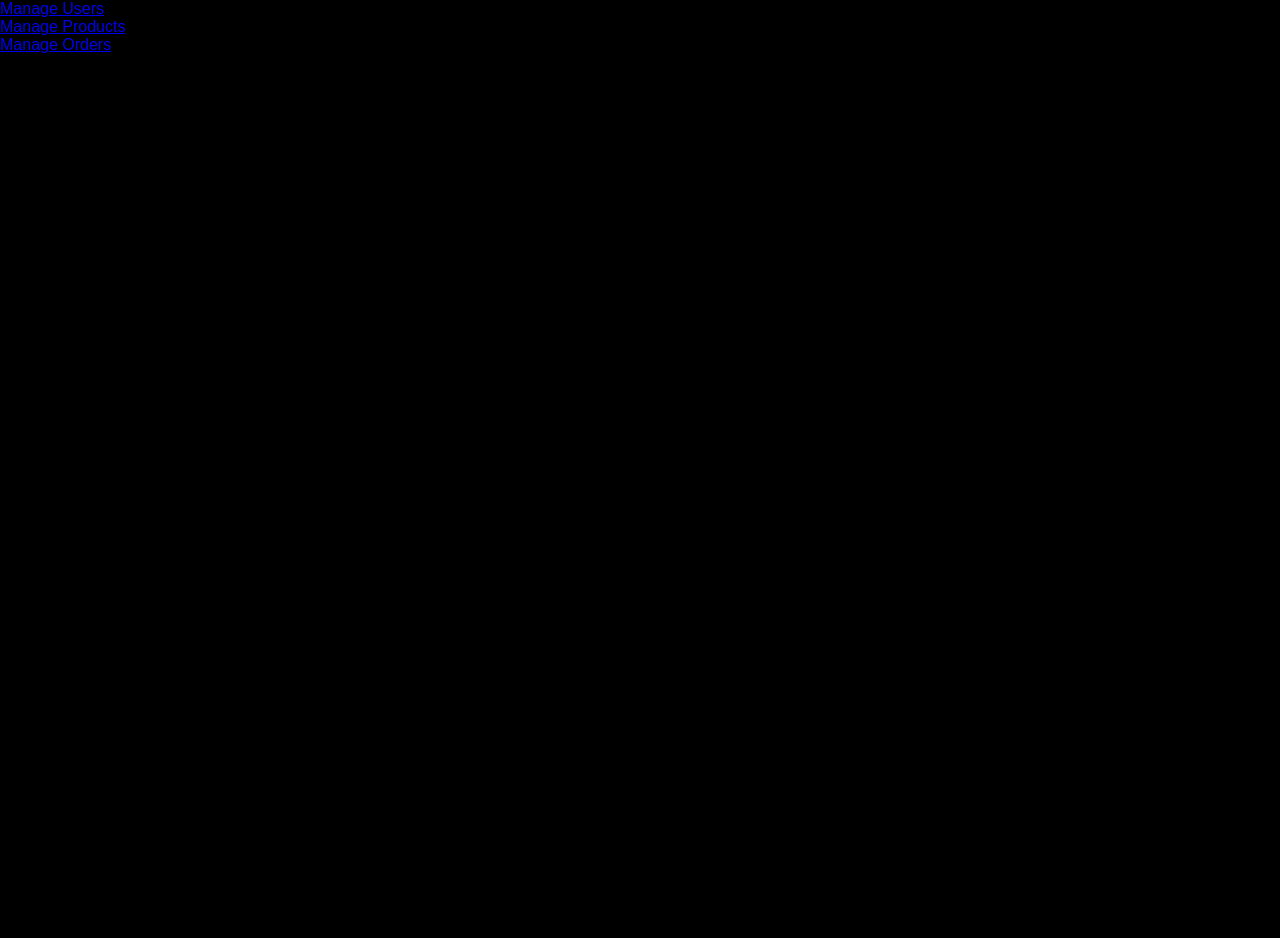
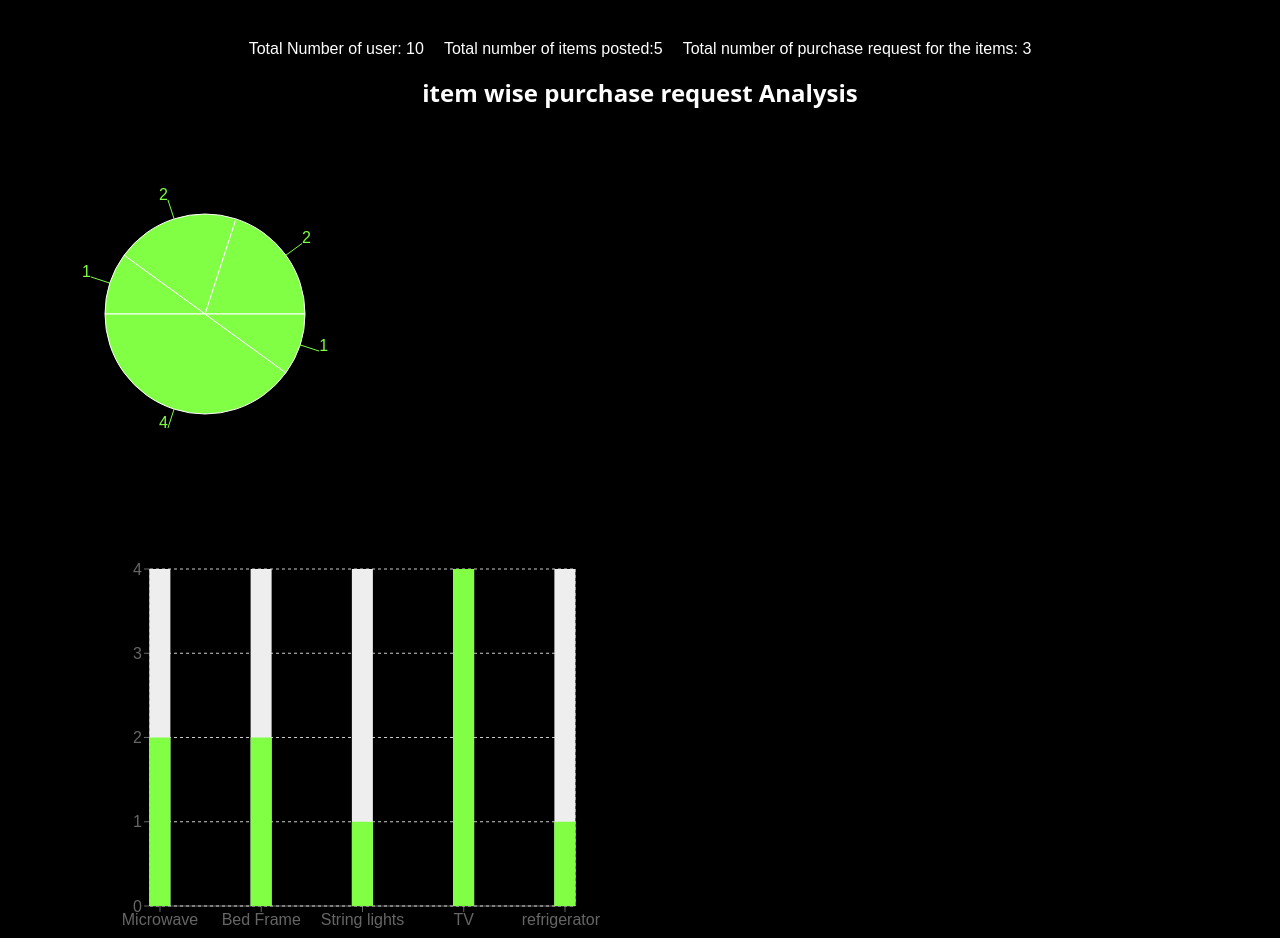
Before and after one commit to shubham-mhatre/re-home, a React (Create React App) app: page /admindashboard in a window 1280 px wide. Shown: the part 167-1105 px from the top of the page. Before the commit the page ends 800 px from the top, so only its background shows below. Built offline with nearby package versions, Linux system fonts and the light colour scheme.

Commit message:
admin dashboard charts added

```diff
--- a/package.json
+++ b/package.json
@@ -10,6 +10,7 @@
     "react-dom": "^18.2.0",
     "react-router-dom": "^6.16.0",
     "react-scripts": "5.0.1",
+    "recharts": "^2.8.0",
     "web-vitals": "^2.1.4"
   },
   "scripts": {
--- a/src/Components/Admin/AdminDashboard.js
+++ b/src/Components/Admin/AdminDashboard.js
@@ -1,21 +1,83 @@
 import React from 'react'
+import {
+    PieChart,
+    Pie,
+    Tooltip,
+    BarChart,
+    XAxis,
+    YAxis,
+    Legend,
+    CartesianGrid,
+    Bar,
+  } from "recharts";
 
 const AdminDashboard = () => {
+    const data = [
+        { name: "Microwave", users: 2 },
+        { name: "Bed Frame", users: 2 },
+        { name: "String lights", users: 1 },
+        { name: "TV", users: 4 },
+        { name: "refrigerator", users: 1 }
+      ];
     return (
         <div className="admin-dashboard">
             <h1>Admin Dashboard</h1>
-            <div className="admin-menu">
-                <ul>
-                    <li>
-                        <a href="/admin/users">Manage Users</a>
-                    </li>
-                    <li>
-                        <a href="/admin/products">Manage Products</a>
-                    </li>
-                    <li>
-                        <a href="/admin/orders">Manage Orders</a>
-                    </li>
-                </ul>
+            <div className='secondarycontent'>
+                <div className="wrapper">
+                    <div className="tile-container">
+                        <div className="box ">
+                            Total Number of user: 10
+                        </div>
+                        <div className="box ">
+                            Total number of items posted:5
+                        </div>
+                        <div className="box ">
+                            Total number of purchase request for the items: 3
+                        </div>
+                    </div>
+                </div>
+            </div>
+        <br/>
+            <div className="parent">
+                <div style={{ textAlign: "center" }}>
+                    <h2>item wise purchase request Analysis</h2>
+                    <div className="Repo">
+                        <PieChart width={350} height={450}>
+                            <Pie
+                                dataKey="users"
+                                isAnimationActive={true}
+                                data={data}
+                                cx={200}
+                                cy={200}
+                                outerRadius={100}
+                                fill="#80FF44"
+                                label
+                            />
+                            <Tooltip />
+                        </PieChart>
+                        <BarChart isAnimationActive={true} width={600} height={400}
+                            data={data}
+                            margin={{
+                                top: 10,
+                                right: 25,
+                                left: 90,
+                                bottom: 5,
+                            }}
+                            barSize={21}
+                        >
+                            <XAxis
+                                dataKey="name"
+                                scale="point"
+                                padding={{ left: 10, right: 10 }}
+                            />
+                            <YAxis />
+                            <Tooltip />
+                            <Legend />
+                            <CartesianGrid strokeDasharray="3 3" />
+                            <Bar dataKey="users" fill="#80FF44" background={{ fill: "#eee" }} />
+                        </BarChart>
+                    </div>
+                </div>
             </div>
         </div>
     )
--- a/src/index.css
+++ b/src/index.css
@@ -454,3 +454,23 @@ thead
 .bgColorPink{
   background-color: #f19d9d;
 }
+
+.wrapper{
+  display: flex;
+  justify-content: center;
+  margin-top: 40px;
+}
+
+.tile-container {
+  flex-wrap: wrap;
+        display: grid;
+        grid-template-columns: repeat(3, 1fr);
+        grid-gap: 20px;
+  display: flex;
+  flex-direction: row;
+  }
+
+  .secondarycontent {
+
+    text-align: center;
+  }
```
Also changed, not shown: 1 other file (tests, documents, lock files or other folders).
